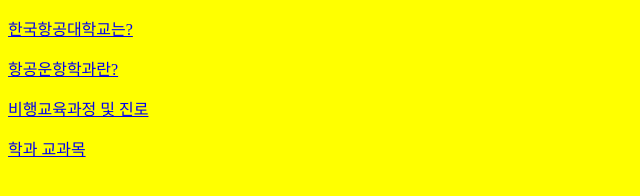
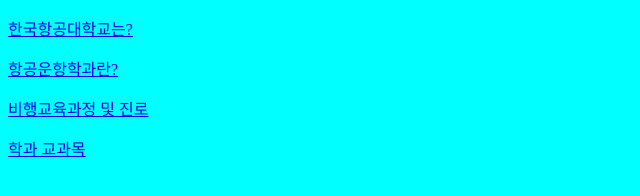
Before and after one commit to ninza41/dongan21101, a plain HTML site: page left.html in a window 1280 px wide. Shown: the whole page, without its empty margins (0-640 px from the left). Drawn offline with Linux system fonts and the light colour scheme.

Commit message:
Update left.html

```diff
--- a/left.html
+++ b/left.html
@@ -3,7 +3,7 @@
 <meta charset="UTF-8">
 <title>왼쪽페이지
 </title></head>
-<body bgcolor=yellow>
+<body bgcolor=#00FFFF>
 <p>
 <a href=right1.html target=right>
 한국항공대학교는?
```
